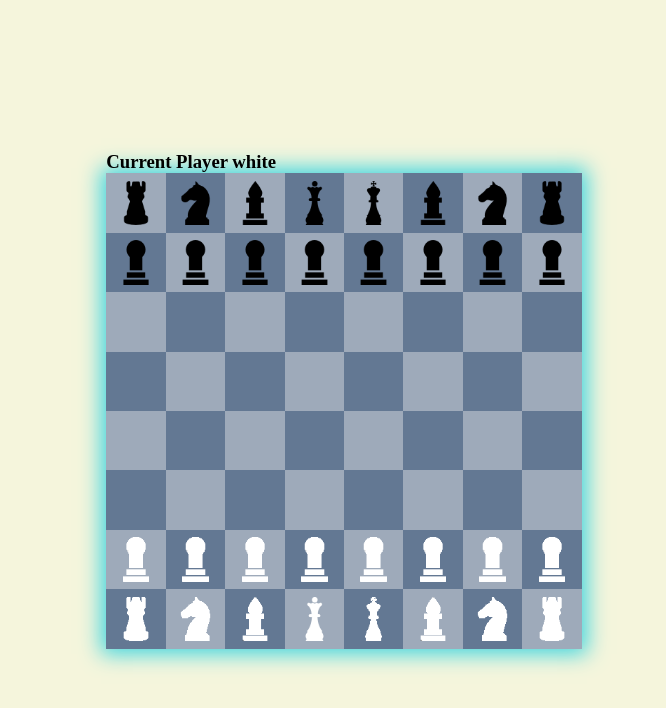
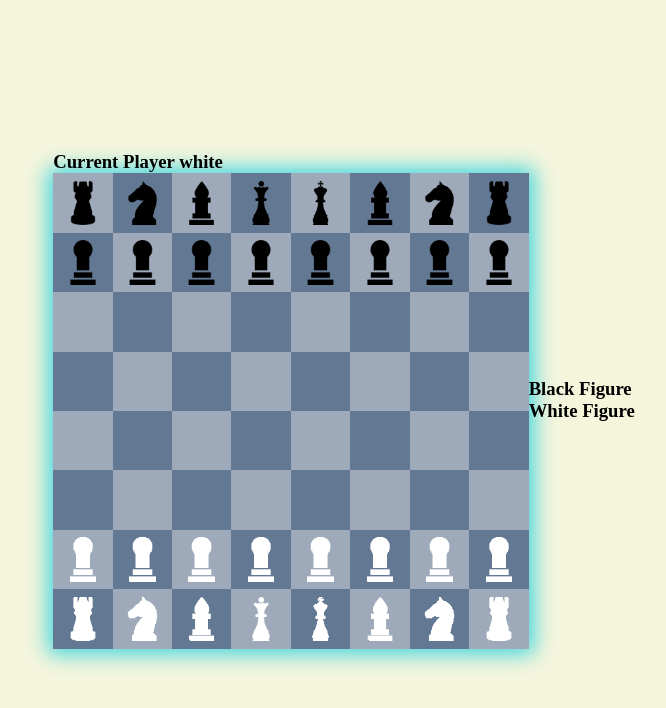
Before and after one commit to ichernous94/react-chess, a React (Create React App) app: page / in a window 1280 px wide. Shown: the top 708 px of the page, without its empty margins (296-962 px from the left). Built offline with nearby package versions, Linux system fonts and the light colour scheme.

Commit message:
feat: add LostFigures component

```diff
--- a/src/App.tsx
+++ b/src/App.tsx
@@ -3,6 +3,7 @@ import './App.css';
 
 // Components
 import BoardComponent from './components/BoardComponent';
+import LostFigures from './components/LostFigures';
 
 // Classes
 import { Board } from './models/Board';
@@ -39,6 +40,10 @@ const App: React.FC = () => {
         currentPlayer={currentPlayer}
         swapPlayer={swapPlayer}
       />
+      <div>
+        <LostFigures title="Black Figure" figures={board.lostBlackFigures} />
+        <LostFigures title="White Figure" figures={board.lostWhiteFigures} />
+      </div>
     </div>
   );
 };
--- /dev/null
+++ b/src/components/LostFigures.tsx
@@ -0,0 +1,25 @@
+import React from 'react';
+import { Figure } from '../models/figures/Figure';
+
+interface LostFiguresProps {
+  title: string;
+  figures: Figure[];
+}
+
+const LostFigures: React.FC<LostFiguresProps> = ({ title, figures }) => {
+  return (
+    <div className="lost">
+      <h3>{title}</h3>
+      {figures.map((figure) => (
+        <div key={figure.id}>
+          {figure.name}{' '}
+          {figure.logo && (
+            <img width={20} height={20} src={figure.logo} alt="figure" />
+          )}
+        </div>
+      ))}
+    </div>
+  );
+};
+
+export default LostFigures;
```
